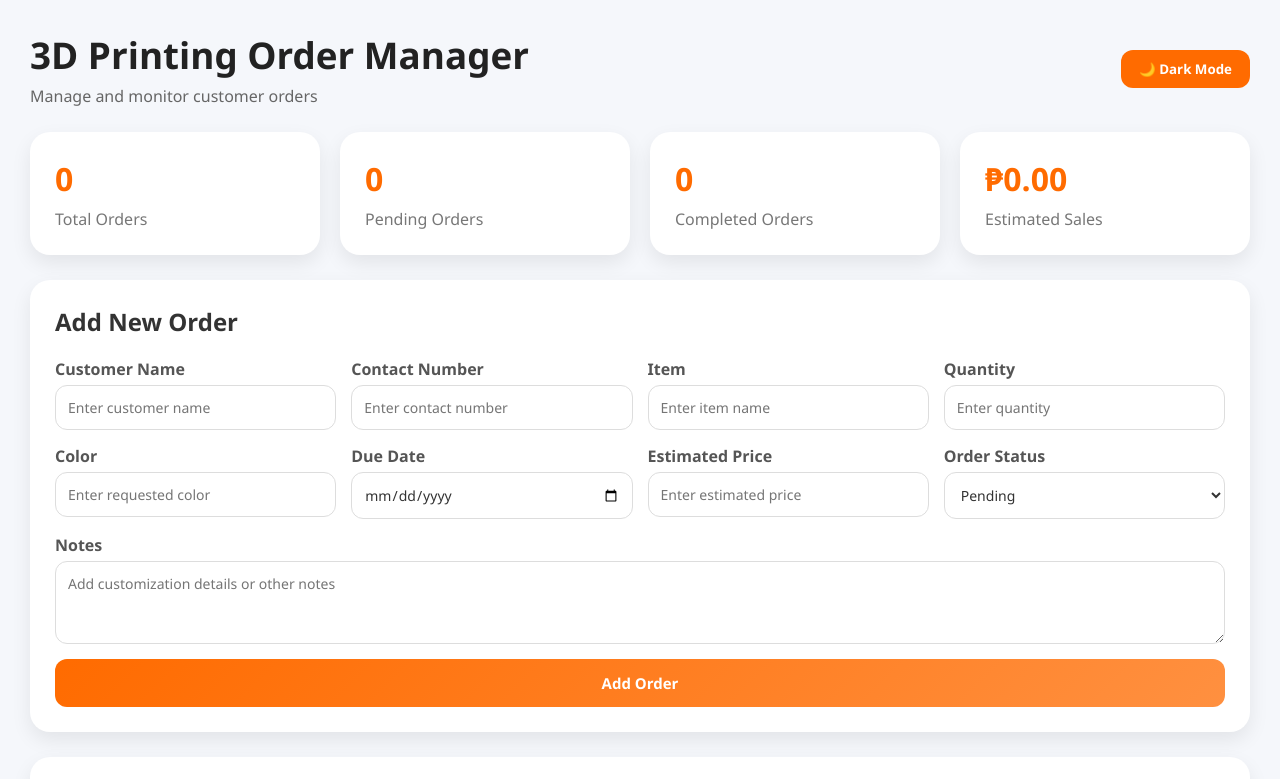
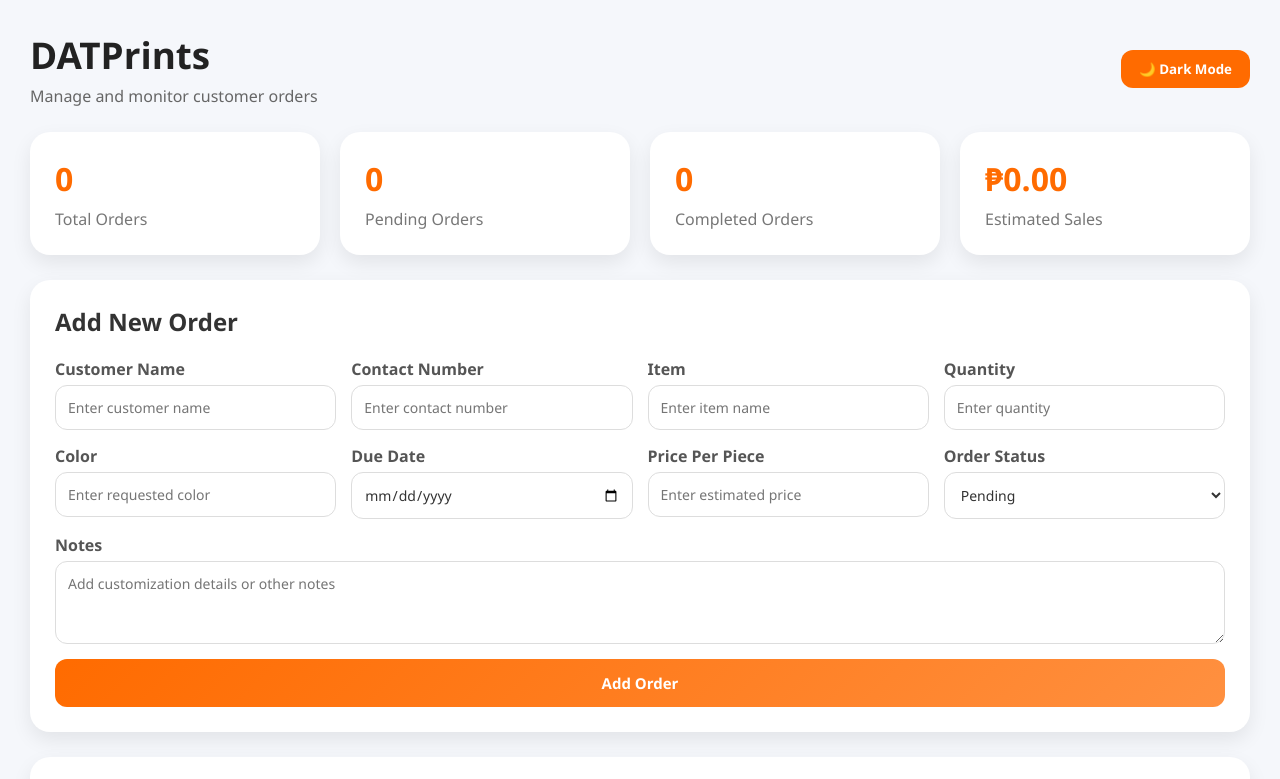
Before and after one commit to 3s-tan/DATPrints, a plain HTML site: page index.html in a window 1280 px wide. Shown: the top 779 px of the page. Drawn offline with Linux system fonts and the light colour scheme; no server answers.

Commit message:
Change title from '3D Printing Order Manager' to 'DATPrints'

```diff
--- a/index.html
+++ b/index.html
@@ -8,7 +8,7 @@
         content="width=device-width, initial-scale=1.0"
     >
 
-    <title>3D Printing Order Manager</title>
+    <title>DATPrints</title>
 
     <!-- Link to the external CSS file -->
     <link rel="stylesheet" href="styles.css">
@@ -21,7 +21,7 @@
        <header class="page-header">
     <div class="header-top">
         <div>
-            <h1>3D Printing Order Manager</h1>
+            <h1>DATPrints</h1>
             <p>Manage and monitor customer orders</p>
         </div>
 
@@ -124,7 +124,7 @@
                 </div>
 
                 <div class="form-group">
-                    <label for="price">Estimated Price</label>
+                    <label for="price">Price Per Piece</label>
                     <input
                         type="number"
                         id="price"
```
